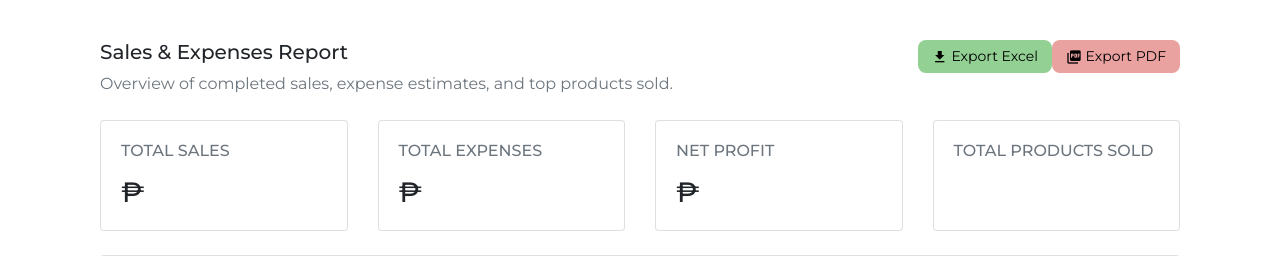
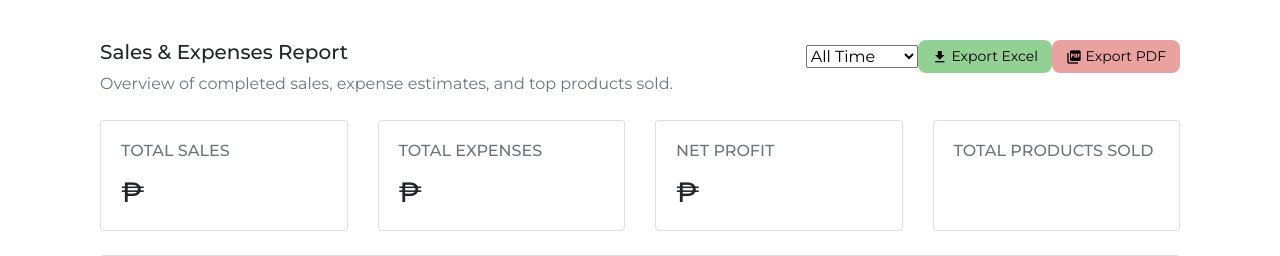
Before and after one commit to ndrch18/Rajac-Solutions, a Django app: template TwoChic/system_app/templates/system_app/owner_sales_report.html in a window 1280 px wide. Shown: the part 58-314 px from the top of the page. Run offline with Django 5.2, Linux system fonts and the light colour scheme; the template is opened without the code that fills it: values that come from a table or form of the project are taken from there, others are empty; data comes from the database, SQL or seed files in the repository; both versions use the stored data as it was after the commit; some libraries are stand-ins or nearby versions.

Commit message:
export filter

```diff
--- a/TwoChic/system_app/templates/system_app/owner_sales_report.html
+++ b/TwoChic/system_app/templates/system_app/owner_sales_report.html
@@ -7,13 +7,19 @@
             <h5 class="mb-2">Sales & Expenses Report</h5>
             <p class="text-muted mb-0">Overview of completed sales, expense estimates, and top products sold.</p>
         </div>
-        <div class="d-flex gap-2">
-   <a href="{% url 'export_sales_xlsx' %}" class="btn btn-sm"
+        <div class="d-flex gap-2 align-items-center flex-wrap">
+            <select id="exportFilter" class="form-select form-select-sm" style="width:auto;">
+                <option value="all">All Time</option>
+                <option value="weekly">This Week</option>
+                <option value="monthly">This Month</option>
+                <option value="yearly">This Year</option>
+            </select>
+            <a id="exportXlsx" href="{% url 'export_sales_xlsx' %}" class="btn btn-sm"
                style="background:#92d193; color:#000; border:none; border-radius:8px; padding:6px 14px;">
                 <span class="material-icons align-middle" style="font-size:16px;">download</span>
                 Export Excel
             </a>
-    <a href="{% url 'export_sales_pdf' %}" class="btn btn-sm"
+            <a id="exportPdf" href="{% url 'export_sales_pdf' %}" class="btn btn-sm"
                style="background:#eaa2a1; color:#000; border:none; border-radius:8px; padding:6px 14px;">
                 <span class="material-icons align-middle" style="font-size:16px;">picture_as_pdf</span>
                 Export PDF
@@ -72,12 +78,10 @@
             <div class="d-flex align-items-end justify-content-between px-2" style="height:200px; gap:1rem;">
                 {% for item in chart_data %}
                 <div class="d-flex flex-column align-items-center" style="flex:1;">
-                    <!-- Grouped bars -->
                     <div class="d-flex align-items-end justify-content-center w-100" style="height:170px; gap:4px;">
                         <div style="width:45%; height:{{ item.sales_pct }}%; background:#5AB8C5; border-radius:6px 6px 0 0; transition: height .3s ease;" title="Sales"></div>
                         <div style="width:45%; height:{{ item.expenses_pct }}%; background:#E05A5A; border-radius:6px 6px 0 0; opacity:.85; transition: height .3s ease;" title="Expenses"></div>
                     </div>
-                    <!-- Month label -->
                     <small class="text-muted mt-1">{{ item.label }}</small>
                 </div>
                 {% endfor %}
@@ -117,4 +121,13 @@
         </div>
     </div>
 </div>
+
+<script>
+document.getElementById('exportFilter').addEventListener('change', function () {
+    const filter = this.value;
+    document.getElementById('exportXlsx').href = "{% url 'export_sales_xlsx' %}?filter=" + filter;
+    document.getElementById('exportPdf').href = "{% url 'export_sales_pdf' %}?filter=" + filter;
+});
+</script>
+
 {% endblock %}
```
Also changed, not shown: TwoChic/db.sqlite3. Lines whose indentation alone changed are shown as unchanged.
